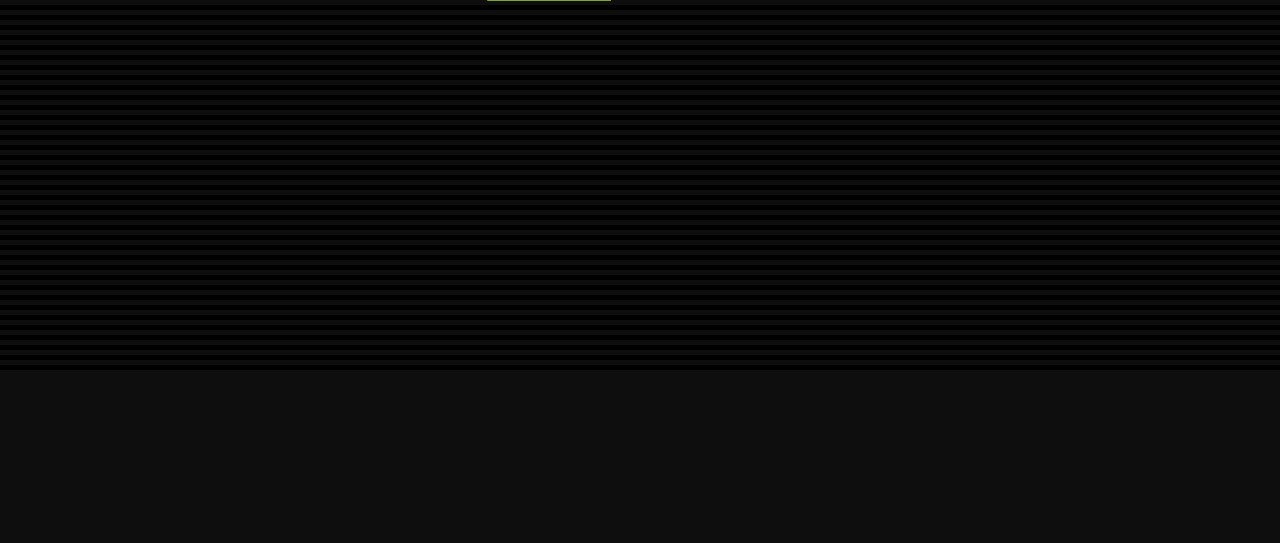
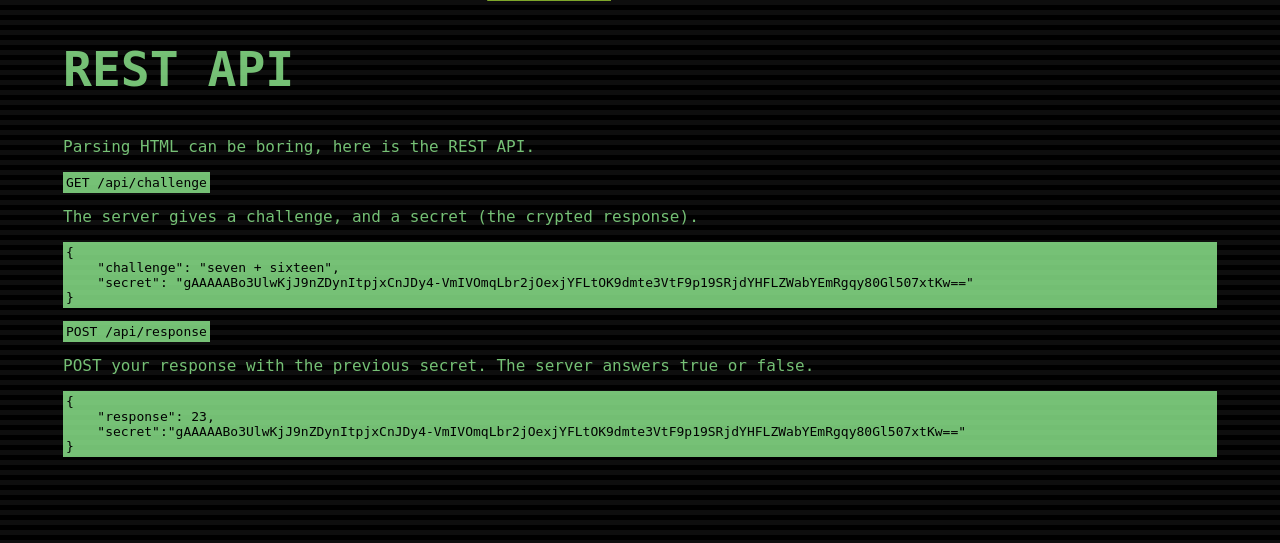
Before and after one commit to athoune/crack-my-math-captcha, a Python web app: template templates/index.html in a window 1280 px wide. Shown: the part 430-973 px from the top of the page. Before the commit the page ends 800 px from the top, so only its background shows below. Run offline with Jinja, Linux system fonts and the light colour scheme; the template is opened without the code that fills it, so the values that code supplies are empty.

Commit message:
REST documentation.

```diff
--- a/templates/index.html
+++ b/templates/index.html
@@ -1,12 +1,40 @@
 {% extends "base.html" %} {% block content %}
 <h1>My bullet proof advanced math captcha</h1>
 
-<p >
 <form action="/submit" method="post">
-    <label for="captcha">Enter the result of <span id="captcha">{{ captcha }}</span>: </label>
-    <input  id="in_captcha" name="captcha" required />
+    <label for="captcha"
+        >Enter the result of <span id="captcha">{{ captcha }}</span>:
+    </label>
+    <input id="in_captcha" name="captcha" required />
     <button type="submit">Submit</button>
 </form>
+
+<h2>REST API</h2>
+
+<p>Parsing HTML can be boring, here is the REST API.</p>
+<code>GET /api/challenge</code>
+
+<p>The server gives a challenge, and a secret (the crypted response).</p>
+
+<pre>
+{
+    "challenge": "seven + sixteen",
+    "secret": "gAAAAABo3UlwKjJ9nZDynItpjxCnJDy4-VmIVOmqLbr2jOexjYFLtOK9dmte3VtF9p19SRjdYHFLZWabYEmRgqy80Gl507xtKw=="
+}
+</pre>
+
+<code>POST /api/response</code>
+
+<p>
+    POST your response with the previous secret. The server answers true or
+    false.
 </p>
 
+<pre>
+{
+    "response": 23,
+    "secret":"gAAAAABo3UlwKjJ9nZDynItpjxCnJDy4-VmIVOmqLbr2jOexjYFLtOK9dmte3VtF9p19SRjdYHFLZWabYEmRgqy80Gl507xtKw=="
+}
+</pre>
+
 {% endblock %}
```
